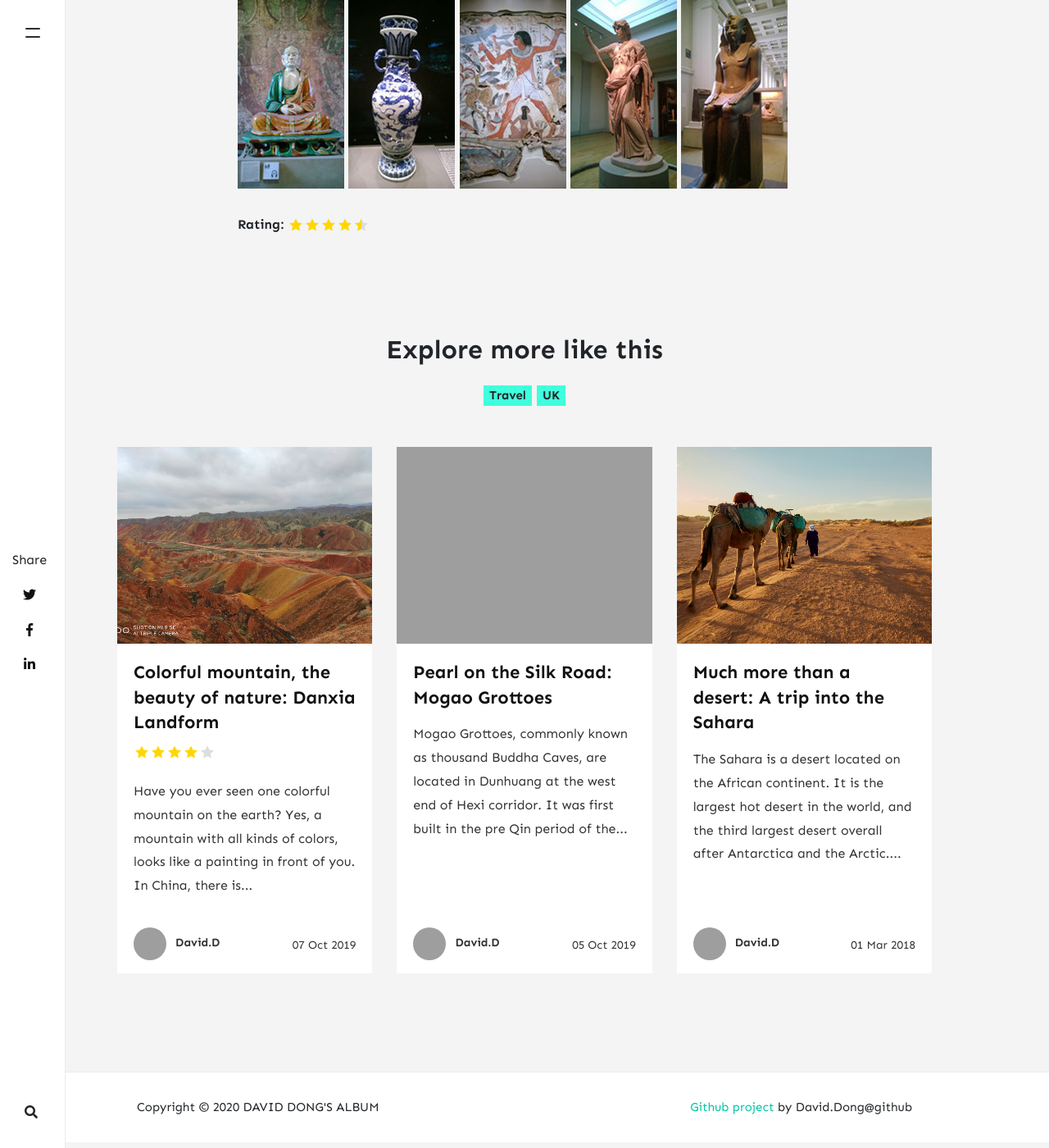
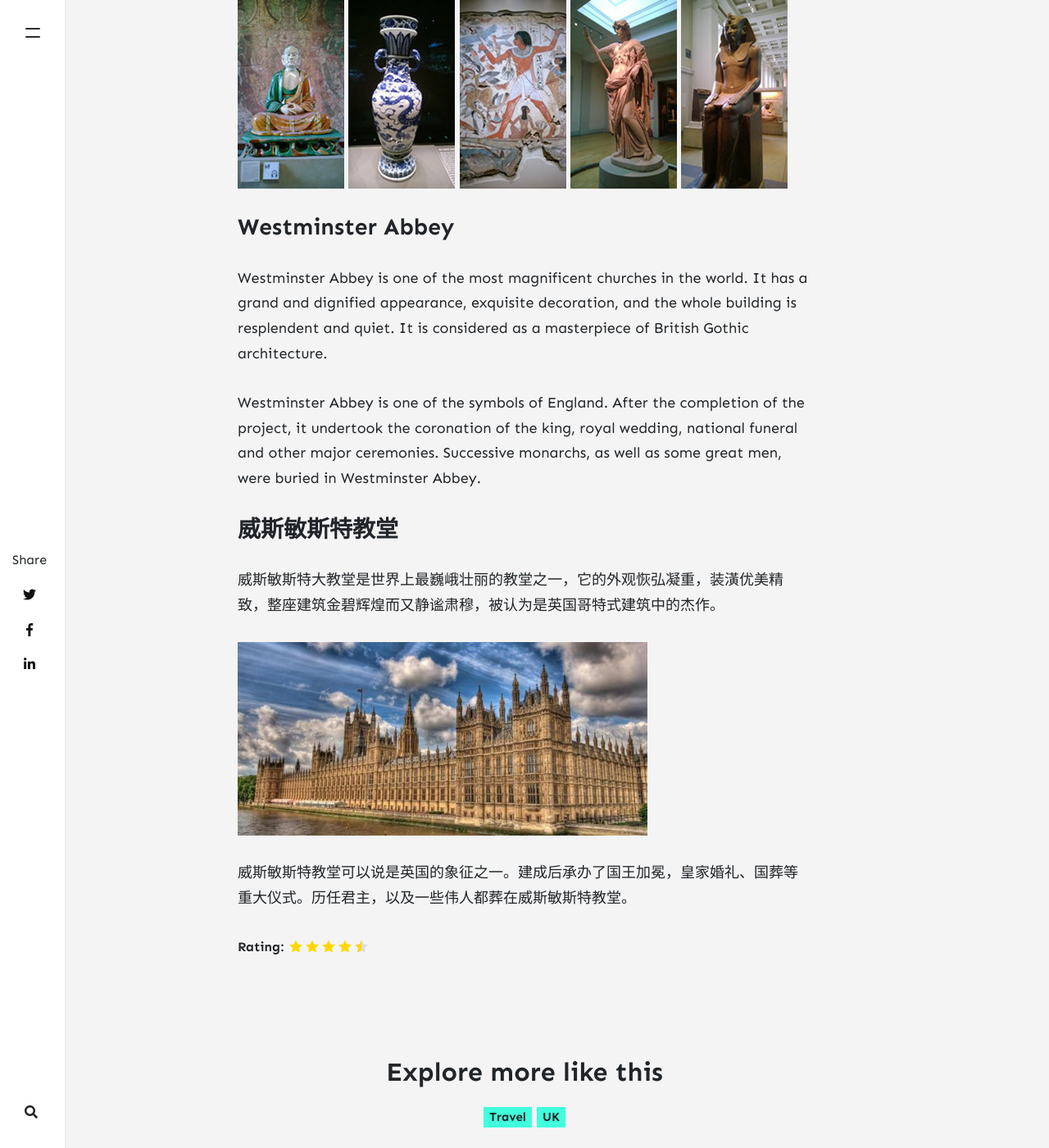
Before and after one commit to rainbow-ux/traveler-blog.github.io, a Jekyll site: the page built from _posts/2013-05-14-london.md, in a window 1280 px wide and 1400 px high, scrolled down 2537 px. Shown: the whole window at 82% size. Built offline with Jekyll 4.4.1, drawn with Linux system fonts in a browser that asks for light colours; nearby versions of some CDN libraries; comment, search, counter and statistics services are not loaded; grey boxes are pictures that could not be loaded.

Commit message:
Update 2013-05-14-london.md

```diff
--- a/_posts/2013-05-14-london.md
+++ b/_posts/2013-05-14-london.md
@@ -25,3 +25,15 @@ The cultural relics collected in the British Museum include the frescoes of Qing
 ![british museum](https://rainbow-ux.github.io/traveler-blog.github.io/assets/images/2013-05-14/2013-05-14-london-05.jpg)
 ![british museum](https://rainbow-ux.github.io/traveler-blog.github.io/assets/images/2013-05-14/2013-05-14-london-06.jpg)
 ![british museum](https://rainbow-ux.github.io/traveler-blog.github.io/assets/images/2013-05-14/2013-05-14-london-07.jpg)
+
+### Westminster Abbey
+Westminster Abbey is one of the most magnificent churches in the world. It has a grand and dignified appearance, exquisite decoration, and the whole building is resplendent and quiet. It is considered as a masterpiece of British Gothic architecture.
+
+Westminster Abbey is one of the symbols of England. After the completion of the project, it undertook the coronation of the king, royal wedding, national funeral and other major ceremonies. Successive monarchs, as well as some great men, were buried in Westminster Abbey.
+
+### 威斯敏斯特教堂
+威斯敏斯特大教堂是世界上最巍峨壮丽的教堂之一，它的外观恢弘凝重，装潢优美精致，整座建筑金碧辉煌而又静谧肃穆，被认为是英国哥特式建筑中的杰作。
+
+![Westminster Abbey](https://rainbow-ux.github.io/traveler-blog.github.io/assets/images/2013-05-14/2013-05-14-london-02.jpg)
+
+威斯敏斯特教堂可以说是英国的象征之一。建成后承办了国王加冕，皇家婚礼、国葬等重大仪式。历任君主，以及一些伟人都葬在威斯敏斯特教堂。
```
